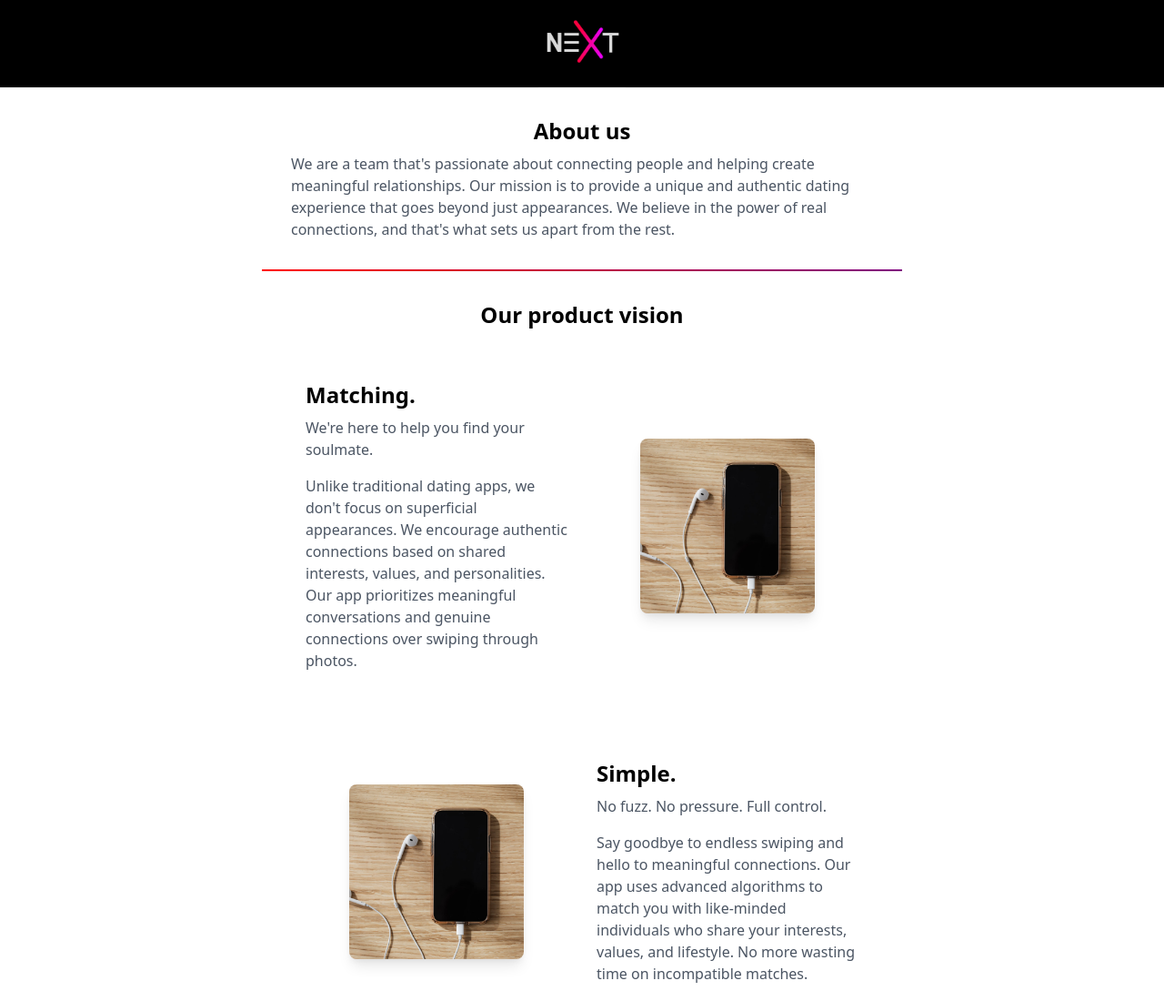
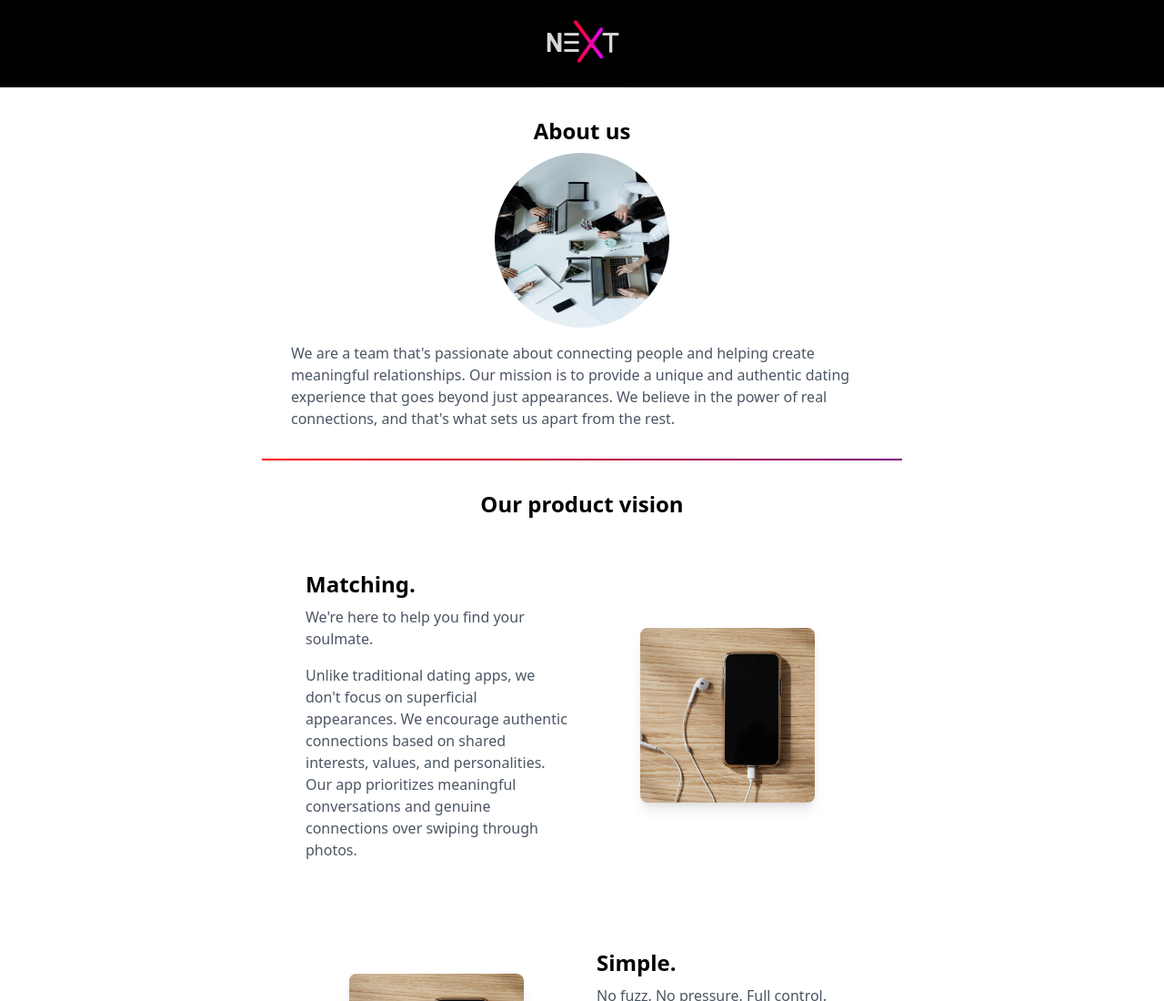
Before and after one commit to NextAppOrg/NextAppOrg.github.io, a website: page index.html in a window 1280 px wide. Shown: the top 1100 px of the page at 91% size. Drawn offline with nearby package versions, Linux system fonts and the light colour scheme.

Commit message:
team photo ergänzt

```diff
--- a/index.html
+++ b/index.html
@@ -30,6 +30,7 @@
     <!-- Who Are We section directly under the header -->
     <div class="bg-white p-8">
       <h2 class="text-2xl font-bold mb-2 text-center">About us</h2>
+      <img src="assets\team.jpg" alt="Round Team Picture" class="mx-auto w-48 h-48 rounded-full mb-4">
       <p class="text-gray-600">We are a team that's passionate about connecting people and helping create meaningful relationships. Our mission is to provide a unique and authentic dating experience that goes beyond just appearances. We believe in the power of real connections, and that's what sets us apart from the rest.</p>
   </div>
   <div class="line"></div>
```
Also changed, not shown: assets/team.jpg (added).
